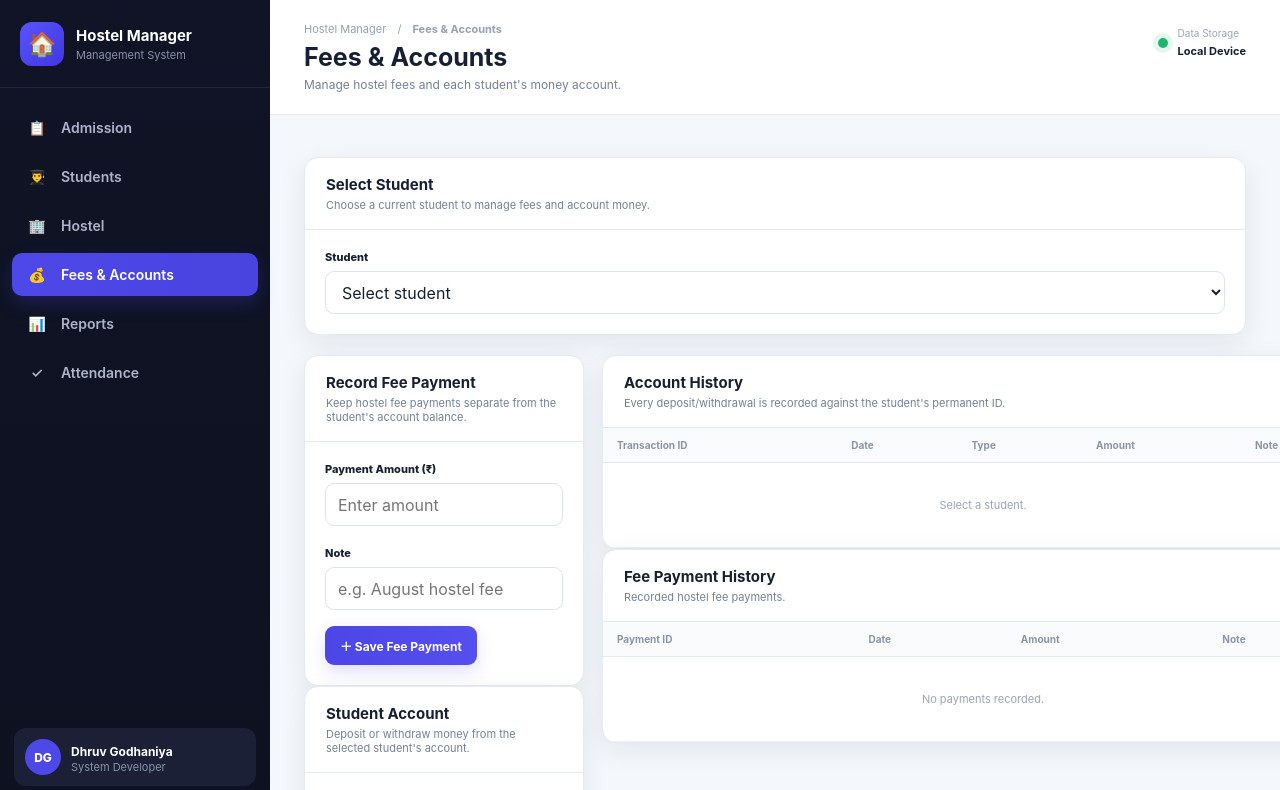
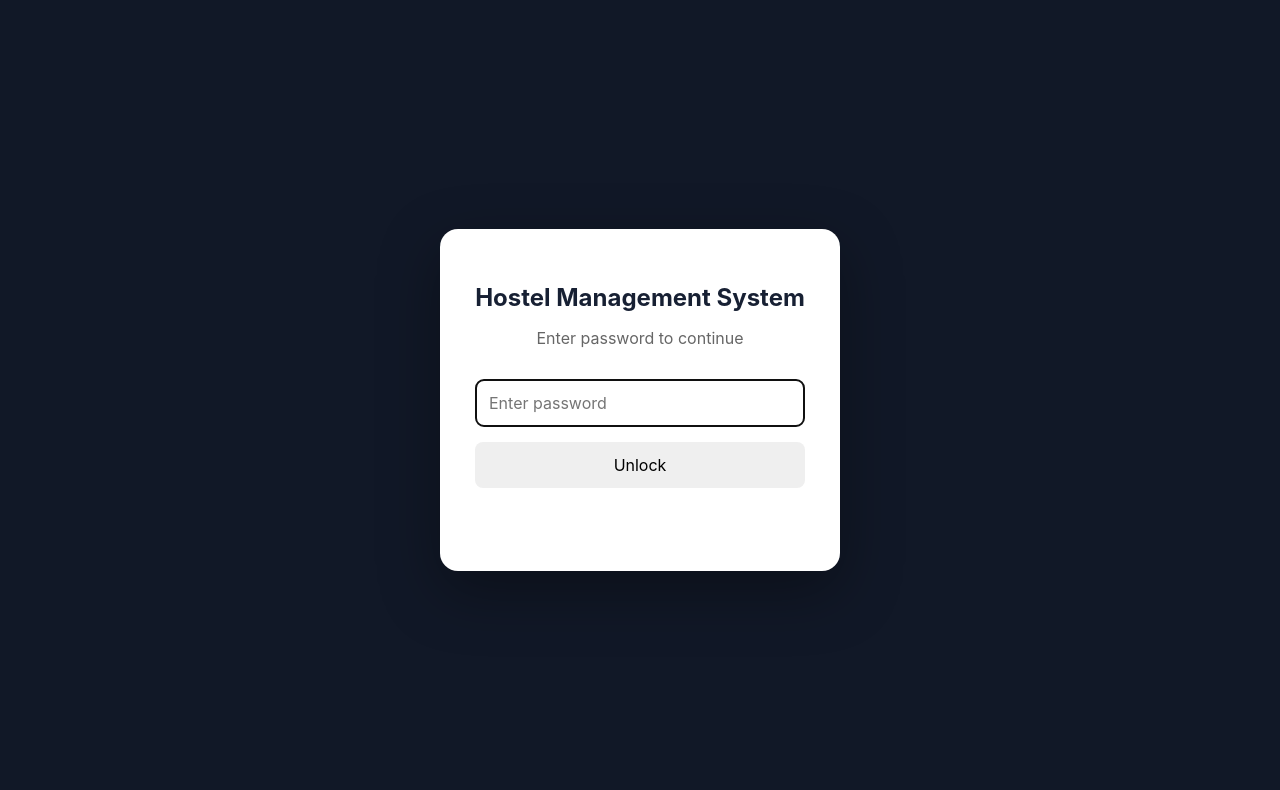
Before and after one commit to dhruvgodhaniya01/hostel-management-system, a plain HTML site: page pages/fees.html in a window 1280 px wide. Shown: the top 790 px of the page. Drawn offline with Linux system fonts and the light colour scheme.

Commit message:
Add password protection

```diff
--- /dev/null
+++ b/css/auth.css
@@ -0,0 +1,51 @@
+#hms-password-overlay {
+    position: fixed;
+    inset: 0;
+    z-index: 999999;
+    display: flex;
+    justify-content: center;
+    align-items: center;
+    background: #111827;
+}
+
+.hms-password-box {
+    width: min(90%, 400px);
+    padding: 35px;
+    border-radius: 18px;
+    background: white;
+    text-align: center;
+    box-shadow: 0 20px 60px rgba(0, 0, 0, 0.35);
+}
+
+.hms-password-box h2 {
+    margin-bottom: 10px;
+}
+
+.hms-password-box p {
+    color: #666;
+}
+
+#hms-password-input {
+    width: 100%;
+    box-sizing: border-box;
+    padding: 13px;
+    margin: 15px 0;
+    border: 1px solid #ccc;
+    border-radius: 8px;
+    font-size: 16px;
+}
+
+#hms-password-btn {
+    width: 100%;
+    padding: 13px;
+    border: none;
+    border-radius: 8px;
+    cursor: pointer;
+    font-size: 16px;
+}
+
+#hms-password-error {
+    color: #dc2626;
+    min-height: 20px;
+    margin-top: 12px;
+}
--- /dev/null
+++ b/js/auth.js
@@ -0,0 +1,54 @@
+const HMS_PASSWORD = "vurhd9352";
+
+document.addEventListener("DOMContentLoaded", () => {
+    const overlay = document.createElement("div");
+
+    overlay.id = "hms-password-overlay";
+
+    overlay.innerHTML = `
+        <div class="hms-password-box">
+            <h2>Hostel Management System</h2>
+            <p>Enter password to continue</p>
+
+            <input
+                type="password"
+                id="hms-password-input"
+                placeholder="Enter password"
+                autocomplete="off"
+            >
+
+            <button id="hms-password-btn">Unlock</button>
+
+            <p id="hms-password-error"></p>
+        </div>
+    `;
+
+    document.body.appendChild(overlay);
+
+    document.body.style.overflow = "hidden";
+
+    const input = document.getElementById("hms-password-input");
+    const button = document.getElementById("hms-password-btn");
+    const error = document.getElementById("hms-password-error");
+
+    function checkPassword() {
+        if (input.value === HMS_PASSWORD) {
+            overlay.remove();
+            document.body.style.overflow = "";
+        } else {
+            error.textContent = "Incorrect password!";
+            input.value = "";
+            input.focus();
+        }
+    }
+
+    button.addEventListener("click", checkPassword);
+
+    input.addEventListener("keydown", (event) => {
+        if (event.key === "Enter") {
+            checkPassword();
+        }
+    });
+
+    input.focus();
+});
--- a/pages/fees.html
+++ b/pages/fees.html
@@ -8,6 +8,7 @@
 <link rel="stylesheet" href="../css/style.css">
 <link rel="stylesheet" href="../css/components.css">
 <link rel="stylesheet" href="../css/responsive.css">
+<link rel="stylesheet" href="../css/auth.css">
 <style>
 .account-balance{font-size:2rem;font-weight:800;margin:.35rem 0 1rem}.account-balance-label{color:var(--muted,#6b7280);font-size:.9rem}.account-grid{display:grid;grid-template-columns:minmax(280px,420px) 1fr;gap:18px}.status-badge{display:inline-flex;padding:4px 8px;border-radius:999px;font-size:.78rem;text-transform:capitalize}.status-present{background:#dcfce7;color:#166534}@media(max-width:900px){.account-grid{grid-template-columns:1fr}}
 </style>
@@ -75,6 +76,6 @@
 </main>
 </div>
 <div id="toastContainer" class="toast-container"></div>
-<script src="../js/storage.js"></script><script src="../js/app.js"></script><script src="../js/fees.js"></script>
+<script src="../js/storage.js"></script><script src="../js/app.js"></script><script src="../js/fees.js"></script><script src="../js/auth.js"></script>
 </body>
 </html>
```
Also changed, not shown: index.html (+2 -0 lines), pages/attendance.html (+2 -0 lines), pages/hostel.html (+2 -0 lines), pages/reports.html (+2 -0 lines), pages/students.html (+2 -0 lines).
